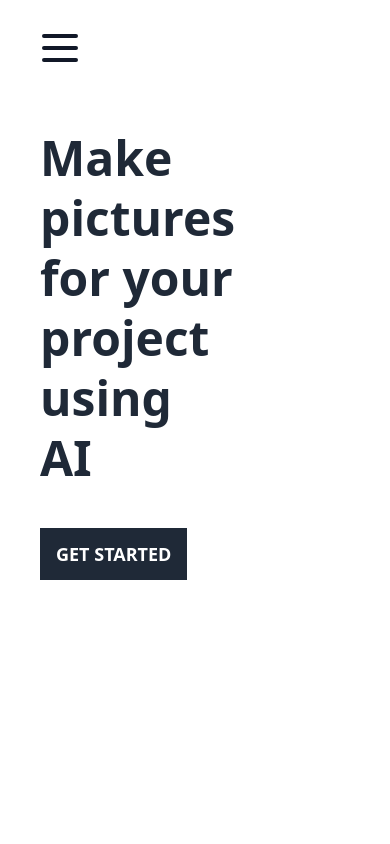
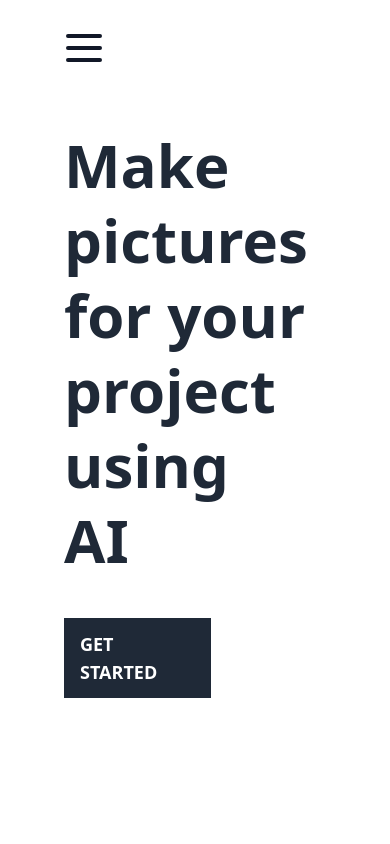
Before and after one commit to po1inakoroleva/image-generator, a Next.js app: page /en in a window 390 px wide. Shown: the top 844 px of the page. Built offline with nearby package versions, Linux system fonts and the light colour scheme.

Commit message:
gix padding

```diff
--- a/src/app/components/MainPage/Dropdown.tsx
+++ b/src/app/components/MainPage/Dropdown.tsx
@@ -7,7 +7,7 @@ interface DropdownProps {
 }
 const Dropdown: FC<DropdownProps> = ({ anchorsNames }) => (
   <div className="md:hidden">
-    <Menu as="div" className="relative inline-block text-right">
+    <Menu as="div" className="relative inline-block text-right px-6">
       <div>
         <Menu.Button className="inline-flex w-full justify-center gap-x-1.5 px-3 py-2 text-sm font-semibold text-gray-900 hover:bg-gray-50 dark:hover:bg-gray-600">
           <svg className="w-12 h-12" viewBox="0 0 24 24" fill="none" xmlns="http://www.w3.org/2000/svg">
--- a/src/app/components/MainPage/Header.tsx
+++ b/src/app/components/MainPage/Header.tsx
@@ -46,8 +46,8 @@ const Header: FC = () => {
       </header>
       <div className="bg-white dark:bg-gray-700 overflow-hidden relative">
         <div className="container relative z-10 flex items-start py-32 mx-auto">
-          <div className="relative ml-10  w-1/2 z-10 flex flex-col items-start">
-            <h1 className="font-extrabold text-balance leading-tight text-gray-800 dark:text-gray-100 text-5xl sm:text-8xl">
+          <div className="relative ml-10 w-1/2 px-6 z-10 flex flex-col items-start">
+            <h1 className="font-extrabold text-balance leading-tight text-gray-800 dark:text-gray-100 text-6xl sm:text-8xl">
               {t('header.title')}
             </h1>
             <StartButton />
```
